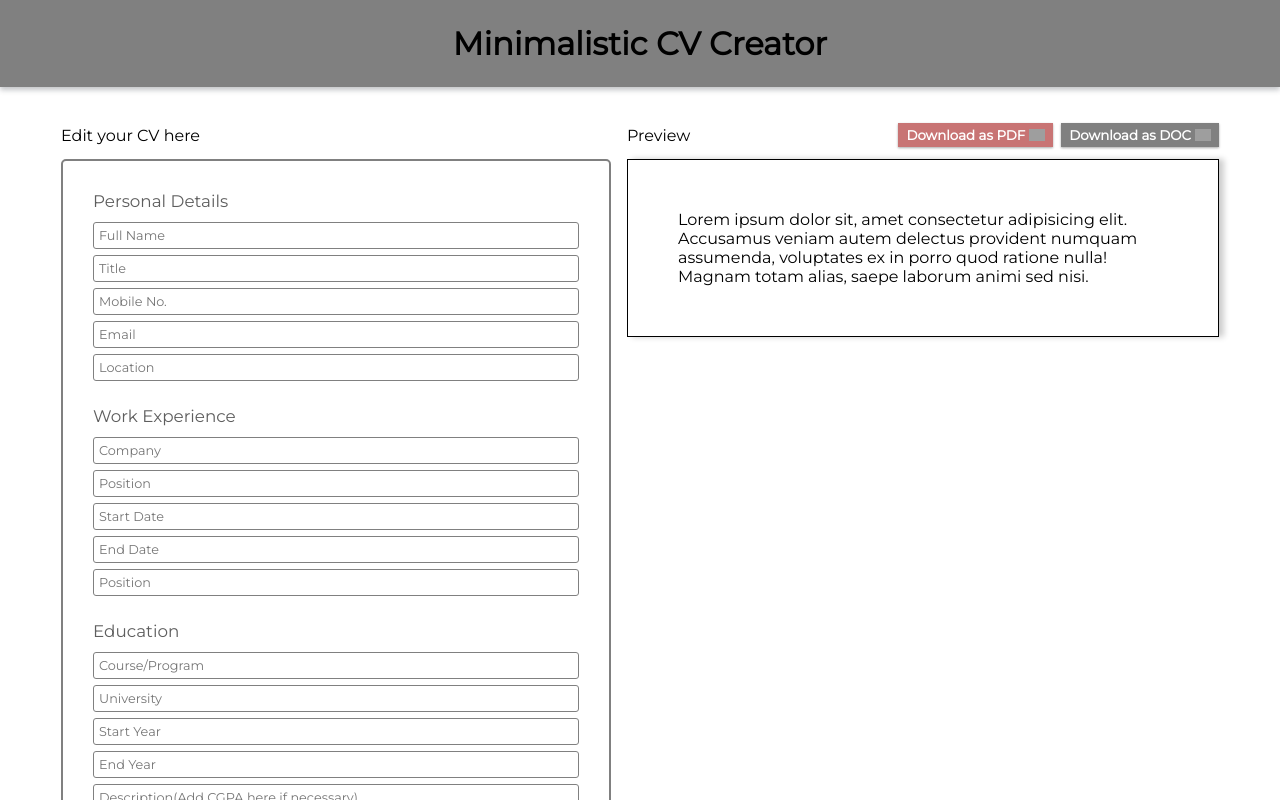
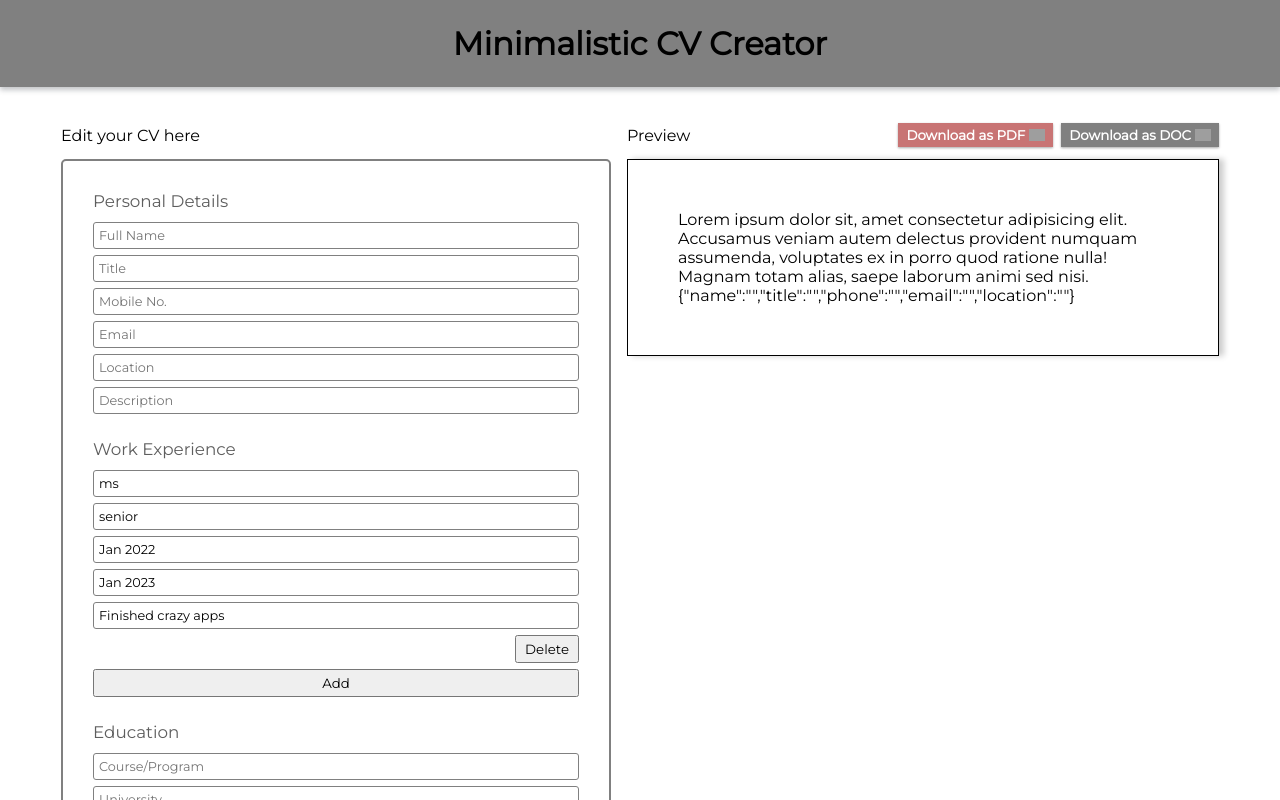
Before and after one commit to ashinsabu/cv-creator, a React (Create React App) app: page / in a window 1280 px wide. Shown: the top 800 px of the page. Built offline with nearby package versions, Linux system fonts and the light colour scheme; grey boxes are pictures that could not be loaded.

Commit message:
Working callbacks and functionality for edit mode in work experience section

```diff
--- a/package.json
+++ b/package.json
@@ -9,6 +9,7 @@
     "react": "^18.2.0",
     "react-dom": "^18.2.0",
     "react-scripts": "^2.1.3",
+    "uniqid": "^5.4.0",
     "web-vitals": "^2.1.4"
   },
   "scripts": {
@@ -18,7 +19,6 @@
     "build": "react-scripts build",
     "test": "react-scripts test",
     "eject": "react-scripts eject"
-
   },
   "eslintConfig": {
     "extends": [
@@ -42,5 +42,4 @@
     "gh-pages": "^5.0.0"
   },
   "homepage": "http://ashinsabu.github.io/cv-creator"
-
 }
--- a/src/components/CvCreator.jsx
+++ b/src/components/CvCreator.jsx
@@ -3,6 +3,7 @@ import '../styles/App.css';
 import './CvCreator.css'
 import CvEdit from './Edit/CvEdit';
 import CvPreview from './Preview/CvPreview';
+import uniqid from "uniqid";
 class CvCreator extends Component {
     constructor(props) {
         super(props);
@@ -15,13 +16,87 @@ class CvCreator extends Component {
               location: ''
             },
             description: '',
-            experience: [],
+            experience: [
+                {
+                    id: 0,
+                    company:'ms',
+                    position: 'senior',
+                    startDate: 'Jan 2022',
+                    endDate: 'Jan 2023',
+                    description: 'Finished crazy apps'
+                }
+            ],
             education: []
           };
+          this.handlePersonalDetailChange = this.handlePersonalDetailChange.bind(this);
+          this.handleDescriptionChange = this.handleDescriptionChange.bind(this);
+          this.handleArrayChange = this.handleArrayChange.bind(this);
+          this.handleExperienceItemAdd = this.handleExperienceItemAdd.bind(this);
+          this.handleDeleteArrayItem = this.handleDeleteArrayItem.bind(this);
+        //   this.handleEducationItemAdd = this.handleEducationItemAdd.bind(this);
     }
     handlePersonalDetailChange(e){
         let {name, value} = e.target;
-        console.log(name,value);
+        this.setState((prevState) => ({
+            ...prevState,
+            personalDetails: {
+                ...prevState.personalDetails,
+                [name]: value
+            }
+        })
+        // , () => {console.log(this.state);}
+        );
+    }
+
+    handleDescriptionChange(e){
+        let {value} = e.target;
+        this.setState((prevState) => ({
+            ...prevState,
+            description: value
+        }))
+    }
+
+    handleExperienceItemAdd(e){
+        e.preventDefault();
+        let newExpItem = {
+            id: uniqid(),
+            company:'',
+            position: '',
+            startDate: '',
+            endDate: '',
+            description: ''
+        }
+        this.setState((prevState) => ({
+            ...prevState,
+            experience: [...prevState.experience,newExpItem]
+        }));
+    }
+
+    // handleEducationItemAdd(obj){
+    //     this.setState((prevState) => ({
+    //         ...prevState,
+    //         education: [...prevState.education,obj]
+    //     }))
+    // }
+
+    handleArrayChange(property,id,field,value){
+        let toBeChanged = this.state[property];
+        let modIndex = toBeChanged.findIndex((obj => obj.id === id));
+        toBeChanged[modIndex][field] = value;
+        this.setState((prevState)=>({
+            ...prevState,
+            [property]: toBeChanged
+        }),()=>{
+            console.log(this.state[property])
+        })
+    }
+    handleDeleteArrayItem(property, id){
+        this.setState((prevState) => ({
+            ...prevState,
+            [property]: prevState[property].filter((obj)=>{
+                return obj.id !== id;
+              }),
+        }))
     }
     render() {
         return (
@@ -29,7 +104,15 @@ class CvCreator extends Component {
             <div className='edit-cv-area'>
                 <p>Edit your CV here</p>
 
-                <CvEdit handlePersonalDetailChange={this.handlePersonalDetailChange}/>
+                <CvEdit
+                handlePersonalDetailChange = {this.handlePersonalDetailChange}
+                handleDescriptionChange = {this.handleDescriptionChange}
+                handleExperienceItemAdd = {this.handleExperienceItemAdd}
+                handleArrayChange ={this.handleArrayChange}
+                handleDeleteArrayItem = {this.handleDeleteArrayItem}
+                expItems = {this.state.experience}
+                eduItems = {this.state.eduItems}
+                />
             </div>
 
             <div className='preview-cv-area'>
@@ -41,7 +124,7 @@ class CvCreator extends Component {
                     </div>
                 </div>
 
-                <CvPreview/>
+                <CvPreview details={this.state}/>
             </div>
 
         </div> );
--- a/src/components/Edit/CvEdit.css
+++ b/src/components/Edit/CvEdit.css
@@ -24,6 +24,35 @@ section{
     gap: 6px;
     width: 100%;
 }
+.delete-work-exp-item{
+    align-self: flex-end;
+    /* background-color: rgb(233, 94, 94); */
+    /* color: white; */
+    /* border: none; */
+    cursor: pointer;
+    padding: 4px 8px;
+}
+.delete-work-exp-item:hover{
+    transform: scale(0.95);
+}
+.delete-work-exp-item:active{
+    transform: scale(0.90);
+}
+.add-work-exp-item{
+    cursor: pointer;
+}
+.work-exp-item{
+    display: flex;
+    flex-direction: column;
+    gap: 6px;
+    width: 100%;
+}
+.edu-item{
+    display: flex;
+    flex-direction: column;
+    gap: 6px;
+    width: 100%;
+}
 @media only screen and (max-width: 600px) {
     .CvEdit{
         width: 80vw;
--- a/src/components/Edit/CvEdit.jsx
+++ b/src/components/Edit/CvEdit.jsx
@@ -16,19 +16,53 @@ class CvEdit extends Component {
                 <form>
                     <section>
                         <h4 className='section-title'>Personal Details</h4>
-                        <InputField placeholder = "Full Name" name="fullName" onChange ={this.props.handlePersonalDetailChange}/>
-                        <InputField placeholder = "Title" name="title"/>
-                        <InputField placeholder = "Mobile No." name="mobno"/>
-                        <InputField placeholder = "Email" name="email"/>
-                        <InputField placeholder = "Location" name="location"/>
+                        <InputField placeholder = "Full Name" name="name" onChange ={this.props.handlePersonalDetailChange}/>
+                        <InputField placeholder = "Title" name="title" onChange ={this.props.handlePersonalDetailChange}/>
+                        <InputField placeholder = "Mobile No." name="mobno" onChange ={this.props.handlePersonalDetailChange}/>
+                        <InputField placeholder = "Email" name="email" onChange ={this.props.handlePersonalDetailChange}/>
+                        <InputField placeholder = "Location" name="location" onChange ={this.props.handlePersonalDetailChange}/>
+                        <InputField placeholder = "Description" name="description" onChange ={this.props.handleDescriptionChange}/>
                     </section>
                     <section>
                         <h4 className='section-title'>Work Experience</h4>
-                        <InputField placeholder = "Company"/>
-                        <InputField placeholder = "Position"/>
-                        <InputField placeholder = "Start Date"/>
-                        <InputField placeholder = "End Date"/>
-                        <InputField placeholder = "Position"/>
+                        {this.props.expItems.map((expItem)=>{
+                            return (
+                                <div className="work-exp-item" key={expItem.id}>
+                                    <InputField placeholder = "Company" value={expItem.company}
+                                        onChange = {(e)=>{
+                                            this.props.handleArrayChange('experience',expItem.id,'company',e.target.value)
+                                        }}
+                                    />
+                                    <InputField placeholder = "Position" value={expItem.position}
+                                        onChange = {(e)=>{
+                                            this.props.handleArrayChange('experience',expItem.id,'position',e.target.value)
+                                        }}
+                                    />
+                                    <InputField placeholder = "Start Date" value={expItem.startDate}
+                                        onChange = {(e)=>{
+                                            this.props.handleArrayChange('experience',expItem.id,'startDate',e.target.value)
+                                        }}
+                                    />
+                                    <InputField placeholder = "End Date" value={expItem.endDate}
+                                        onChange = {(e)=>{
+                                            this.props.handleArrayChange('experience',expItem.id,'endDate',e.target.value)
+                                        }}
+                                    />
+                                    <InputField placeholder = "Description" value={expItem.description}
+                                        onChange = {(e)=>{
+                                            this.props.handleArrayChange('experience',expItem.id,'description',e.target.value)
+                                        }}
+                                    />
+
+                                    <button className='delete-work-exp-item' onClick={(e) => {
+                                        e.preventDefault();
+                                        this.props.handleDeleteArrayItem('experience',expItem.id);
+                                    }}>Delete</button>
+                                </div>
+                            );
+                        })}
+
+                        <button className='add-work-exp-item' onClick = {this.props.handleExperienceItemAdd}>Add</button>
                     </section>
                     <section>
                         <h4 className='section-title'>Education</h4>
@@ -37,6 +71,7 @@ class CvEdit extends Component {
                         <InputField placeholder = "Start Year"/>
                         <InputField placeholder = "End Year"/>
                         <InputField placeholder = "Description(Add CGPA here if necessary)"/>
+                        <button className='add-edu-item'>Add</button>
                     </section>
                 </form>
             </div>
--- a/src/components/Edit/InputField.jsx
+++ b/src/components/Edit/InputField.jsx
@@ -3,12 +3,17 @@ import '../../styles/App.css'
 import './InputField.css'
 
 class InputField extends Component {
-    constructor(props) {
-        super(props);
-    }
     render() {
         return (
-            <input type="text" placeholder={this.props.placeholder} className='inputField' name={this.props.name} onChange={this.props.onChange}></input>
+            <input
+            type="text"
+            placeholder={this.props.placeholder}
+            className='inputField'
+            name={this.props.name}
+            onChange={this.props.onChange}
+            defaultValue={this.props.value?this.props.value:""}
+
+            />
          );
     }
 }
--- a/src/components/Preview/CvPreview.jsx
+++ b/src/components/Preview/CvPreview.jsx
@@ -10,11 +10,14 @@ class CvPreview extends Component {
         }
     }
     render() {
+        // destructure
         return (
             <div className='CvPreview'>
                 <div className="previewContent">
                     Lorem ipsum dolor sit, amet consectetur adipisicing elit. Accusamus veniam autem delectus provident numquam assumenda, voluptates ex in porro quod ratione nulla! Magnam totam alias, saepe laborum animi sed nisi.
+                    {JSON.stringify(this.props.details["personalDetails"])}
                 </div>
+
             </div>
          );
     }
```
Also changed, not shown: 1 other file (tests, documents, lock files or other folders).
